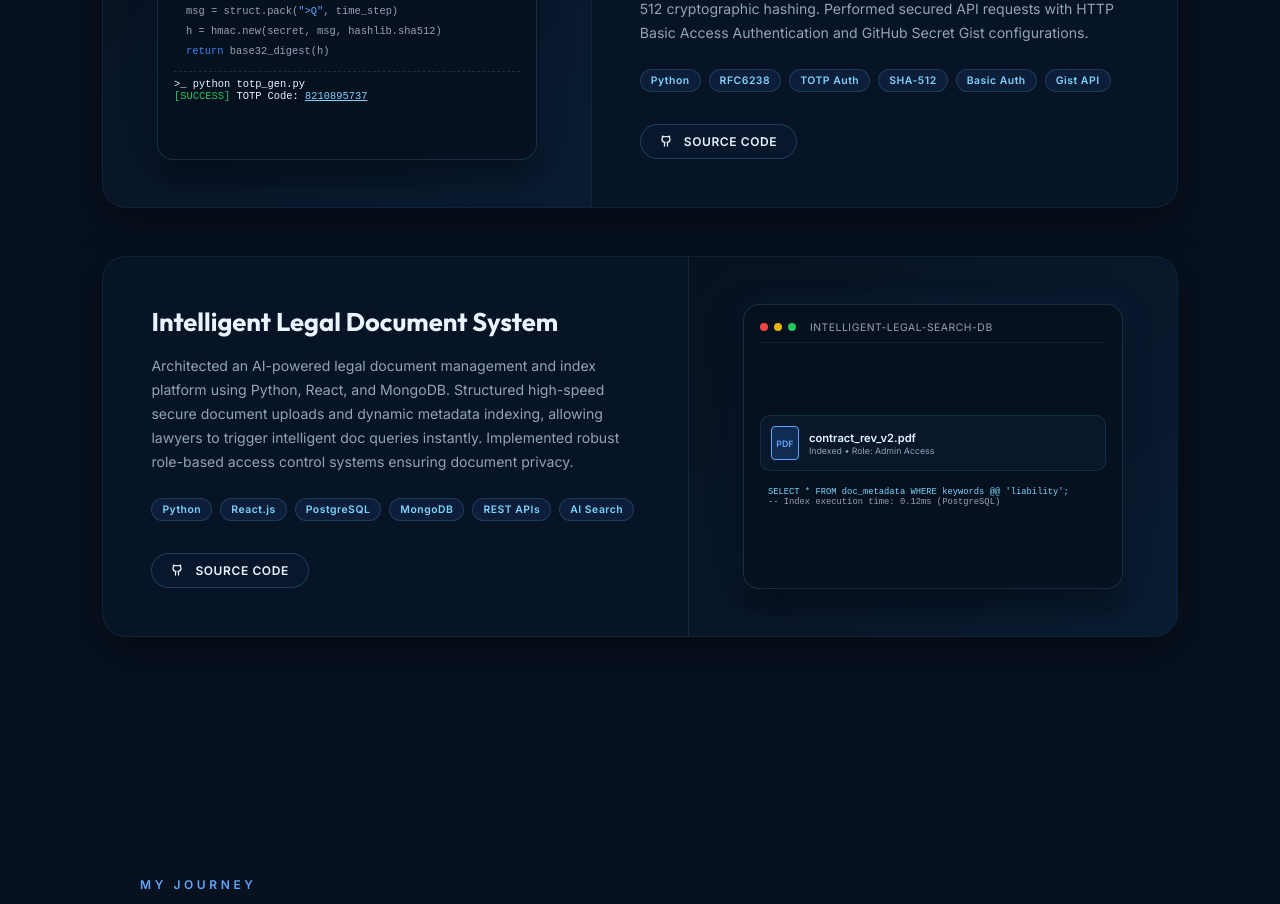
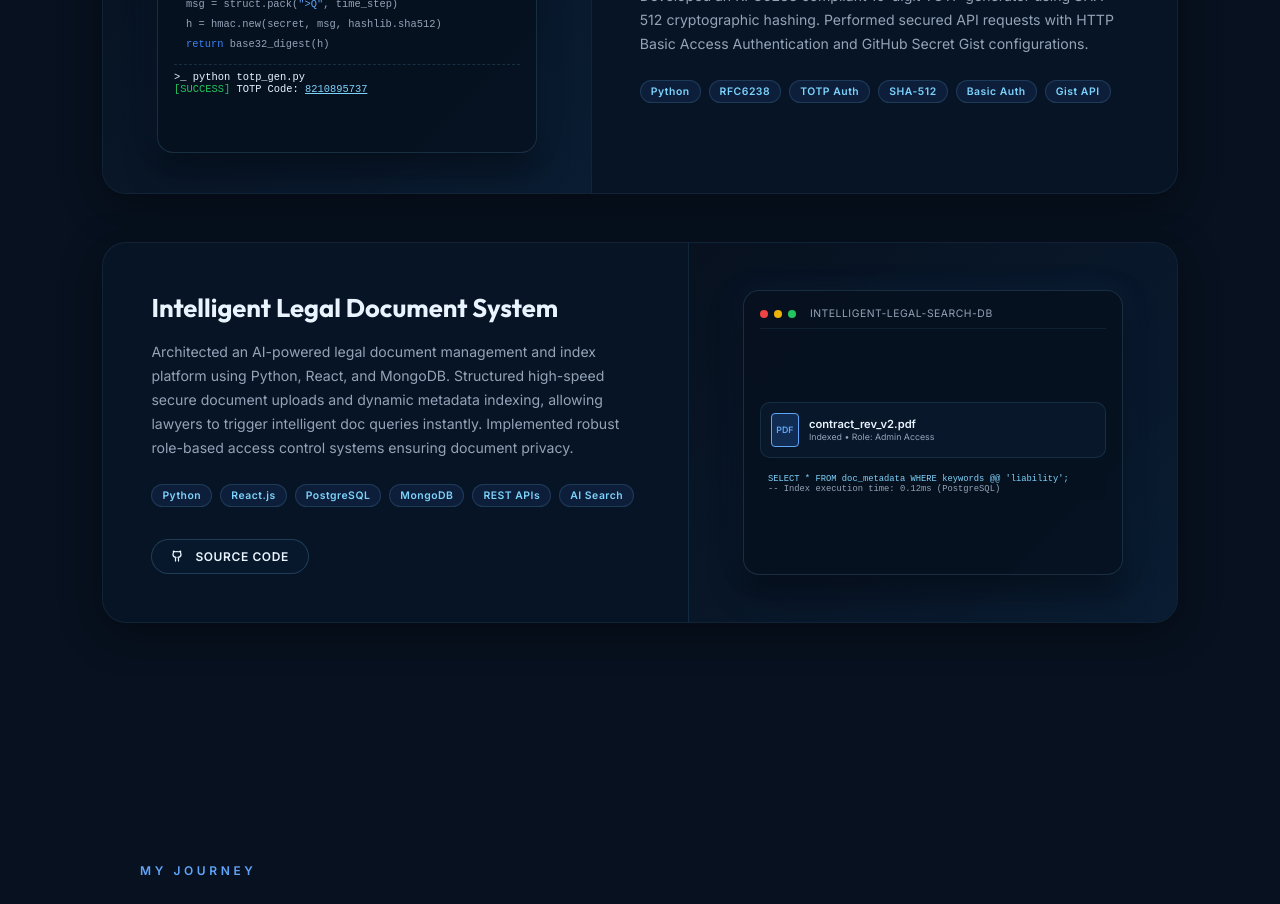
Before and after one commit to GYANPRAKASH54/my_portfolio, a Next.js app: page / in a window 1280 px wide. Shown: the part 3620-4524 px from the top of the page. Built offline with nearby package versions, Linux system fonts and the light colour scheme.

Commit message:
fix: remove Source Code link option from HENNGE challenge project

```diff
--- a/src/components/ProjectsSection/ProjectsSection.tsx
+++ b/src/components/ProjectsSection/ProjectsSection.tsx
@@ -148,6 +148,7 @@ export default function ProjectsSection() {
                         <ExternalLink size={12} />
                       </a>
                     )}
+                    {project.codeLink && (
                       <a
                         href={project.codeLink}
                         target="_blank"
@@ -160,6 +161,7 @@ export default function ProjectsSection() {
                         </svg>
                         <span>Source Code</span>
                       </a>
+                    )}
                   </div>
                 </div>
 
```
